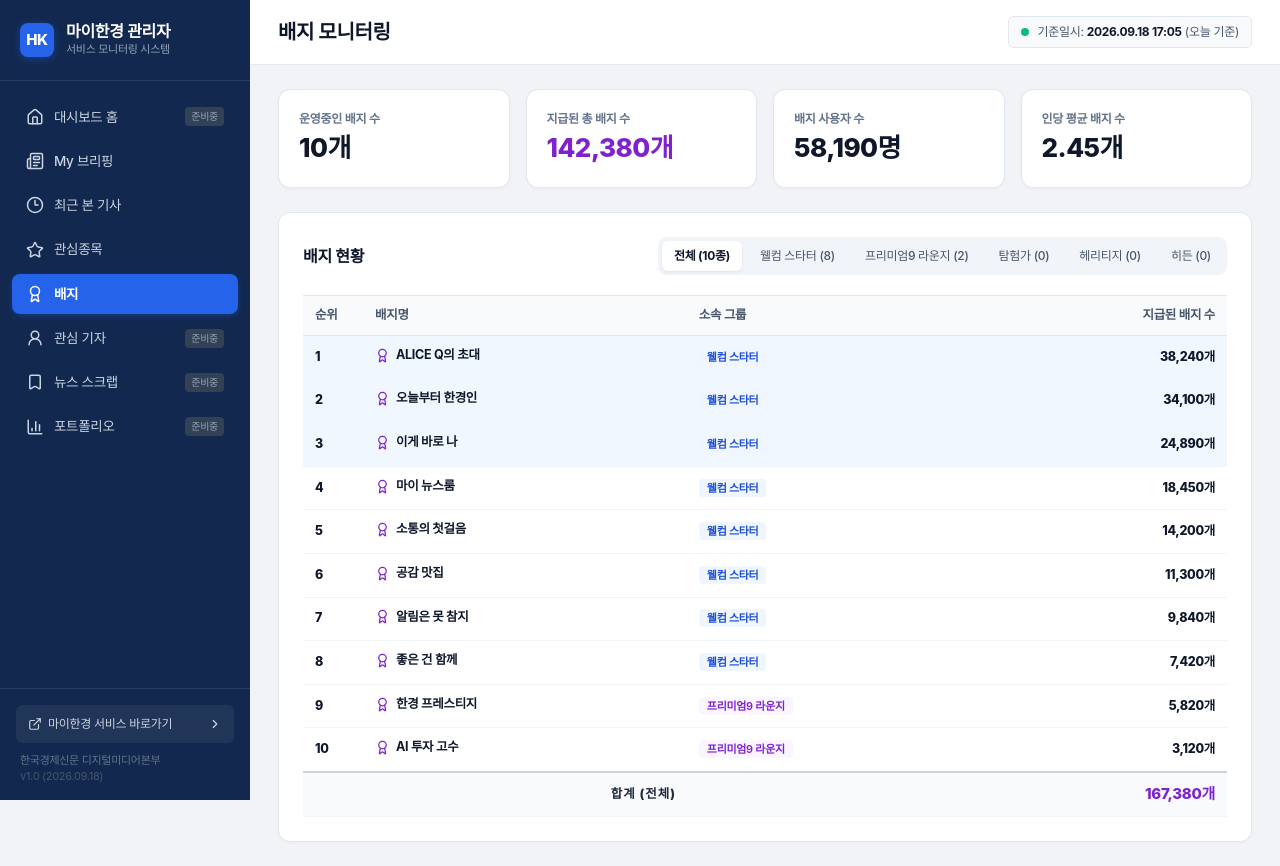
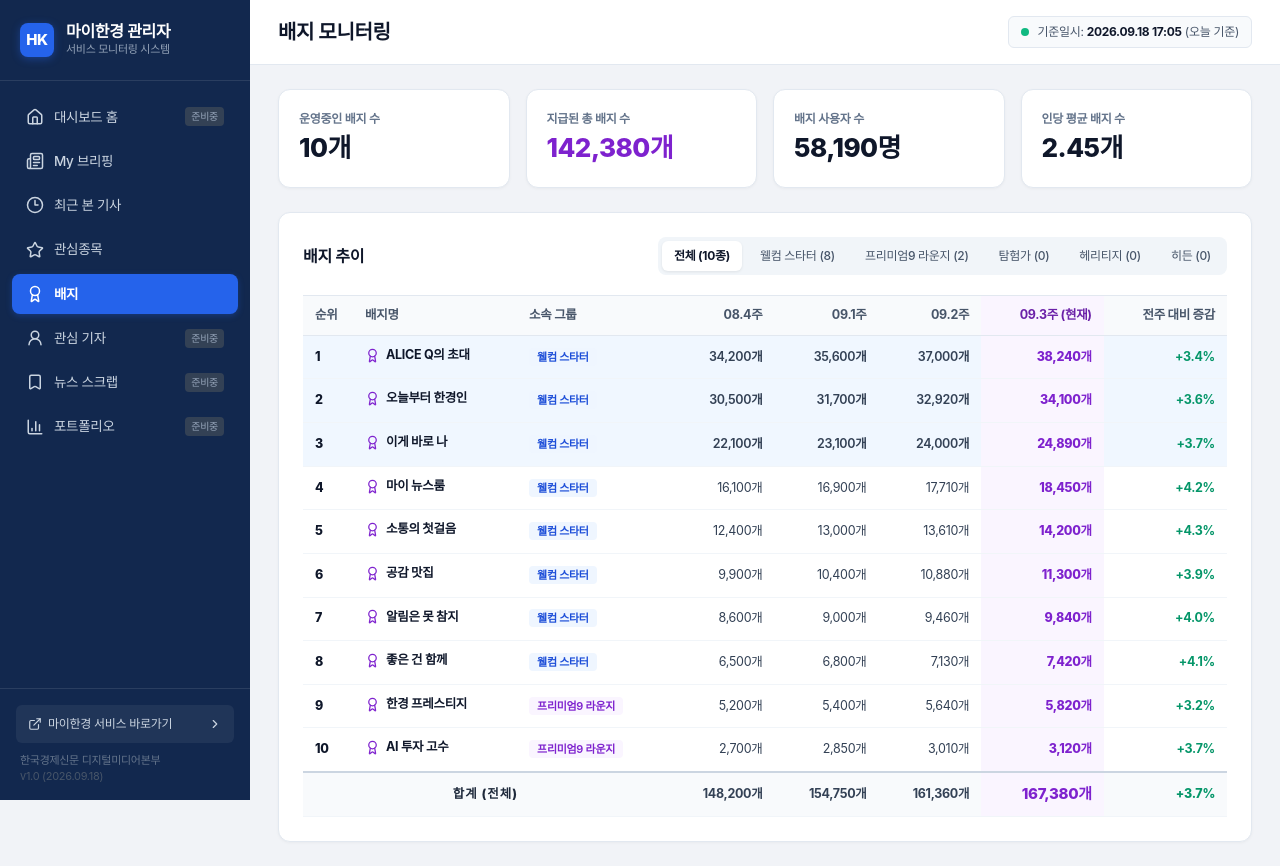
Before and after one commit to hktouchkim/myhankyung, a Next.js app: page /admin in a window 1280 px wide. Both pictures are taken after a click on the button "배지". Built offline with nearby package versions, Linux system fonts and the light colour scheme.

Commit message:
feat: 배지 현황 표를 개별 배지 주차별 시계열 비교 표(배지 추이)로 개편

```diff
--- a/app/admin/admin-dashboard-client.tsx
+++ b/app/admin/admin-dashboard-client.tsx
@@ -934,16 +934,16 @@ function BadgesTab({
   onSelectGroup: (g: string) => void;
 }) {
   const ALL_LIVE_BADGES = [
-    { name: "ALICE Q의 초대", group: "웰컴 스타터", earners: 38240, rate: "65.7%", weekGain: "+1,240" },
-    { name: "오늘부터 한경인", group: "웰컴 스타터", earners: 34100, rate: "58.6%", weekGain: "+1,180" },
-    { name: "이게 바로 나", group: "웰컴 스타터", earners: 24890, rate: "42.8%", weekGain: "+890" },
-    { name: "마이 뉴스룸", group: "웰컴 스타터", earners: 18450, rate: "31.7%", weekGain: "+740" },
-    { name: "소통의 첫걸음", group: "웰컴 스타터", earners: 14200, rate: "24.4%", weekGain: "+590" },
-    { name: "공감 맛집", group: "웰컴 스타터", earners: 11300, rate: "19.4%", weekGain: "+420" },
-    { name: "알림은 못 참지", group: "웰컴 스타터", earners: 9840, rate: "16.9%", weekGain: "+380" },
-    { name: "좋은 건 함께", group: "웰컴 스타터", earners: 7420, rate: "12.7%", weekGain: "+290" },
-    { name: "한경 프레스티지", group: "프리미엄9 라운지", earners: 5820, rate: "10.0%", weekGain: "+180" },
-    { name: "AI 투자 고수", group: "프리미엄9 라운지", earners: 3120, rate: "5.4%", weekGain: "+110" },
+    { name: "ALICE Q의 초대", group: "웰컴 스타터", w1: 34200, w2: 35600, w3: 37000, current: 38240, diff: "+3.4%" },
+    { name: "오늘부터 한경인", group: "웰컴 스타터", w1: 30500, w2: 31700, w3: 32920, current: 34100, diff: "+3.6%" },
+    { name: "이게 바로 나", group: "웰컴 스타터", w1: 22100, w2: 23100, w3: 24000, current: 24890, diff: "+3.7%" },
+    { name: "마이 뉴스룸", group: "웰컴 스타터", w1: 16100, w2: 16900, w3: 17710, current: 18450, diff: "+4.2%" },
+    { name: "소통의 첫걸음", group: "웰컴 스타터", w1: 12400, w2: 13000, w3: 13610, current: 14200, diff: "+4.3%" },
+    { name: "공감 맛집", group: "웰컴 스타터", w1: 9900, w2: 10400, w3: 10880, current: 11300, diff: "+3.9%" },
+    { name: "알림은 못 참지", group: "웰컴 스타터", w1: 8600, w2: 9000, w3: 9460, current: 9840, diff: "+4.0%" },
+    { name: "좋은 건 함께", group: "웰컴 스타터", w1: 6500, w2: 6800, w3: 7130, current: 7420, diff: "+4.1%" },
+    { name: "한경 프레스티지", group: "프리미엄9 라운지", w1: 5200, w2: 5400, w3: 5640, current: 5820, diff: "+3.2%" },
+    { name: "AI 투자 고수", group: "프리미엄9 라운지", w1: 2700, w2: 2850, w3: 3010, current: 3120, diff: "+3.7%" },
   ];
 
   const filteredBadges = useMemo(() => {
@@ -951,9 +951,23 @@ function BadgesTab({
     return ALL_LIVE_BADGES.filter((b) => b.group === selectedGroup);
   }, [selectedGroup]);
 
-  const totalIssued = useMemo(() => {
-    return filteredBadges.reduce((acc, b) => acc + b.earners, 0);
+  const weeklySums = useMemo(() => {
+    return filteredBadges.reduce(
+      (acc, b) => ({
+        w1: acc.w1 + b.w1,
+        w2: acc.w2 + b.w2,
+        w3: acc.w3 + b.w3,
+        current: acc.current + b.current,
+      }),
+      { w1: 0, w2: 0, w3: 0, current: 0 }
+    );
   }, [filteredBadges]);
+
+  const totalDiff = useMemo(() => {
+    if (weeklySums.w3 === 0) return "-";
+    const gain = ((weeklySums.current - weeklySums.w3) / weeklySums.w3) * 100;
+    return `+${gain.toFixed(1)}%`;
+  }, [weeklySums]);
 
   return (
     <div style={{ display: "flex", flexDirection: "column", gap: "24px" }}>
@@ -980,11 +994,11 @@ function BadgesTab({
         </div>
       </div>
 
-      {/* 배지 현황 상세 테이블 (전체 및 그룹별 필터 + 합계) */}
+      {/* 배지 추이 상세 테이블 (방식 B) */}
       <div className={styles.sectionCard}>
         <div className={styles.sectionHeader} style={{ flexWrap: "wrap", gap: "12px" }}>
           <div>
-            <h3 className={styles.sectionTitle}>배지 현황</h3>
+            <h3 className={styles.sectionTitle}>배지 추이</h3>
           </div>
 
           <div className={styles.filterTabs}>
@@ -1012,10 +1026,14 @@ function BadgesTab({
           <table className={styles.dataTable}>
             <thead>
               <tr>
-                <th style={{ width: "60px" }}>순위</th>
+                <th style={{ width: "50px" }}>순위</th>
                 <th>배지명</th>
                 <th>소속 그룹</th>
-                <th style={{ textAlign: "right" }}>지급된 배지 수</th>
+                <th style={{ textAlign: "right" }}>08.4주</th>
+                <th style={{ textAlign: "right" }}>09.1주</th>
+                <th style={{ textAlign: "right" }}>09.2주</th>
+                <th style={{ textAlign: "right", backgroundColor: "#faf5ff", color: "#6b21a8" }}>09.3주 (현재)</th>
+                <th style={{ textAlign: "right" }}>전주 대비 증감</th>
               </tr>
             </thead>
             <tbody>
@@ -1035,8 +1053,14 @@ function BadgesTab({
                           {badge.group}
                         </span>
                       </td>
-                      <td style={{ textAlign: "right", fontWeight: 800, color: "#0f172a" }}>
-                        {badge.earners.toLocaleString()}개
+                      <td style={{ textAlign: "right" }}>{badge.w1.toLocaleString()}개</td>
+                      <td style={{ textAlign: "right" }}>{badge.w2.toLocaleString()}개</td>
+                      <td style={{ textAlign: "right" }}>{badge.w3.toLocaleString()}개</td>
+                      <td style={{ textAlign: "right", fontWeight: 800, color: "#7e22ce", backgroundColor: "#faf5ff" }}>
+                        {badge.current.toLocaleString()}개
+                      </td>
+                      <td style={{ textAlign: "right", color: "#059669", fontWeight: 700 }}>
+                        {badge.diff}
                       </td>
                     </tr>
                   ))}
@@ -1045,14 +1069,20 @@ function BadgesTab({
                     <td colSpan={3} style={{ fontWeight: 800, color: "#1e293b", textAlign: "center", letterSpacing: "1px" }}>
                       합계 ({selectedGroup === "all" ? "전체" : selectedGroup})
                     </td>
-                    <td style={{ textAlign: "right", fontWeight: 800, color: "#7e22ce", fontSize: "15px" }}>
-                      {totalIssued.toLocaleString()}개
+                    <td style={{ textAlign: "right", fontWeight: 700 }}>{weeklySums.w1.toLocaleString()}개</td>
+                    <td style={{ textAlign: "right", fontWeight: 700 }}>{weeklySums.w2.toLocaleString()}개</td>
+                    <td style={{ textAlign: "right", fontWeight: 700 }}>{weeklySums.w3.toLocaleString()}개</td>
+                    <td style={{ textAlign: "right", fontWeight: 800, color: "#7e22ce", fontSize: "15px", backgroundColor: "#faf5ff" }}>
+                      {weeklySums.current.toLocaleString()}개
+                    </td>
+                    <td style={{ textAlign: "right", fontWeight: 800, color: "#059669" }}>
+                      {totalDiff}
                     </td>
                   </tr>
                 </>
               ) : (
                 <tr>
-                  <td colSpan={4} style={{ padding: "32px", textAlign: "center", color: "#94a3b8" }}>
+                  <td colSpan={8} style={{ padding: "32px", textAlign: "center", color: "#94a3b8" }}>
                     현재 운영 중인 배지가 없는 그룹입니다. (오픈 준비중)
                   </td>
                 </tr>
```
